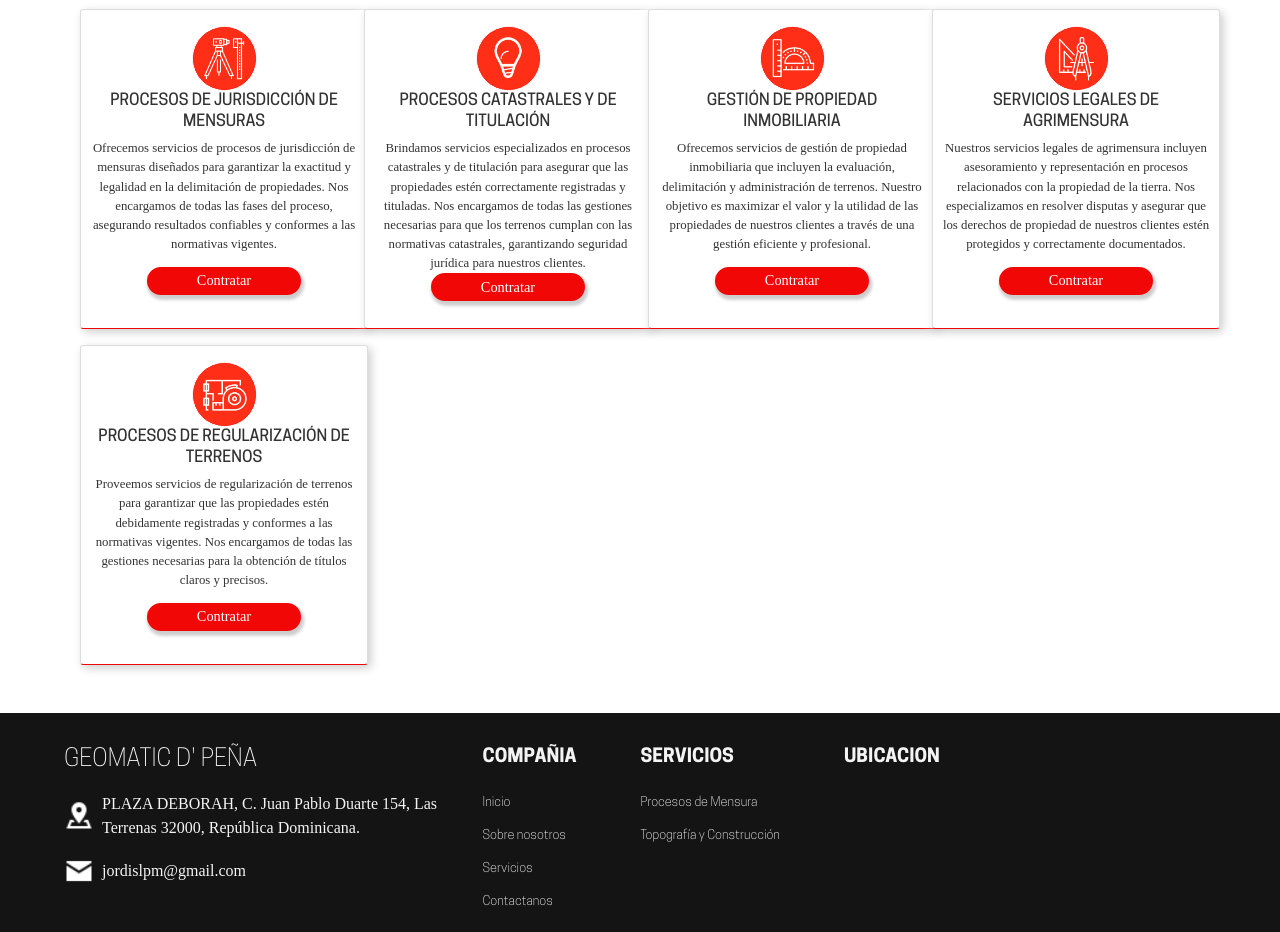
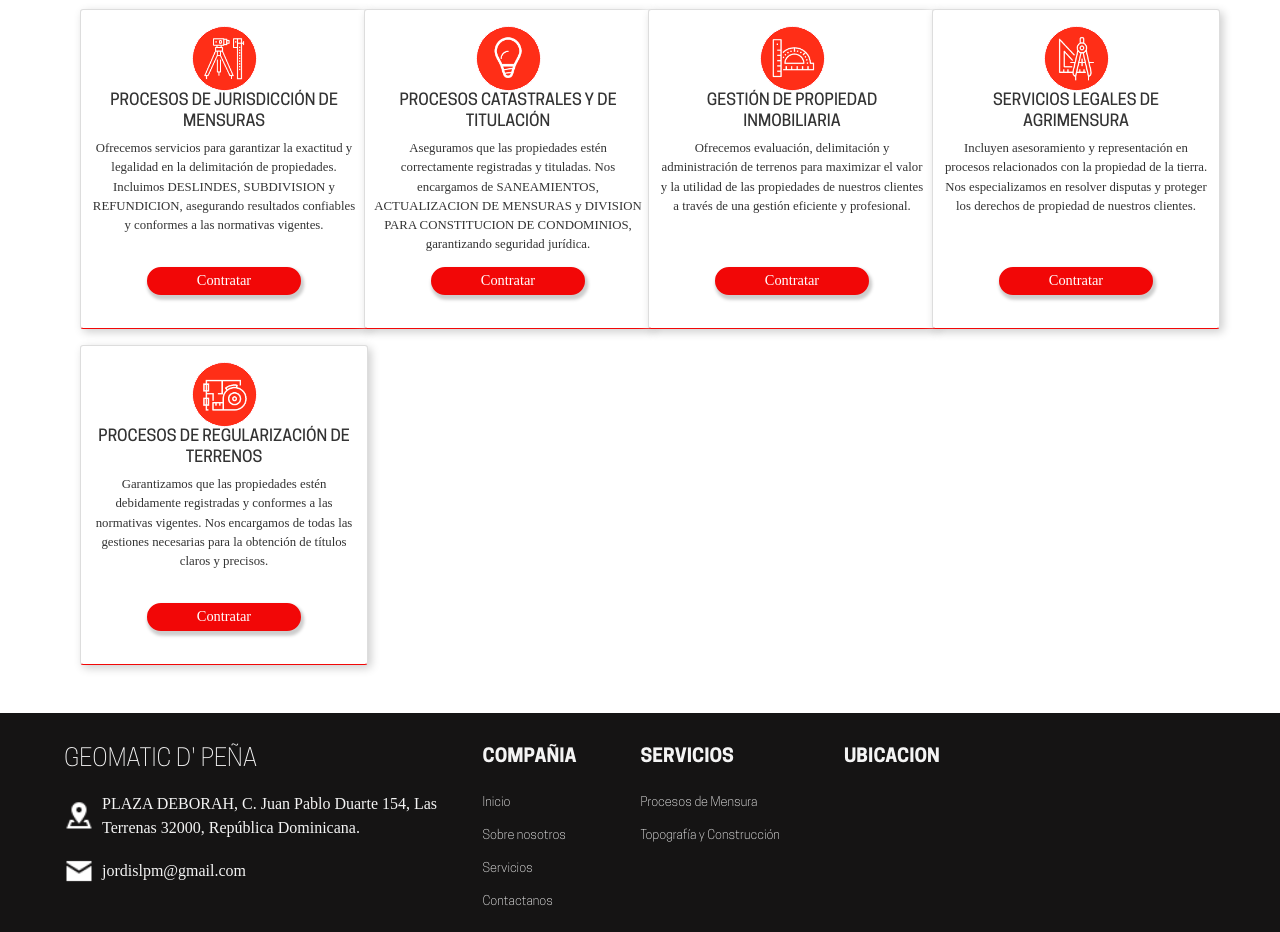
Before and after one commit to jordislpm/geomatic-d-pena, a Next.js app: page /services in a window 1280 px wide. Shown: the part 900-1832 px from the top of the page. Built offline with nearby package versions, Linux system fonts and the light colour scheme; grey boxes are pictures that could not be loaded; a web font is replaced by a local one.

Commit message:
feat: improve styles, whatsapp link and data: "Procesos de mensura"

```diff
--- a/components/Contact/ContactForm/ContactForm.tsx
+++ b/components/Contact/ContactForm/ContactForm.tsx
@@ -25,7 +25,7 @@ function ContactForm() {
         const {name, message, email} = formData;
         const name_link = name.split(" ").join("%20");
         const message_link = message.split(" ").join("%20");
-        const dynamicLink = `https://wa.me/1647667926?text=Nombre:%20${name_link},%20Mensaje:%20"${message_link}".%20Mi%20email%20es:%20${email}.%20estoy%20interesado%20en%20tus%20servicios%20como%20agrimensor."`
+        const dynamicLink = `https://api.whatsapp.com/send?phone=16476679262&text=Nombre%3A%20${name_link}%2C%20Mensaje%3A%20%22${message_link}%22.%20Mi%20${email}%20es%3A%20email.%20estoy%20interesado%20en%20tus%20servicios%20como%20agrimensor.%22`
         global.open(dynamicLink, '_blank', 'noopener,noreferrer');
 
       };
--- a/components/layout/Header/Header.module.css
+++ b/components/layout/Header/Header.module.css
@@ -44,8 +44,8 @@ color: inherit;
 }
 
 .header__nav img{
-    height: 5rem;
-    width: 10rem;
+    height: 4rem;
+    width: auto;
     transition: height 0.2s ease, width 0.2s ease
 }
 
@@ -61,8 +61,8 @@ color: inherit;
 }
 
 .header__nav_scroll img{
-    height: 3rem;
-    width: 8rem;
+    height: 2.6rem;
+    width: auto;
 }
 
 .number{
--- a/components/share/ButtonPrincipal/ButtonPrincipal.module.css
+++ b/components/share/ButtonPrincipal/ButtonPrincipal.module.css
@@ -7,6 +7,8 @@
   font-size: 0.9rem;
   box-shadow: 0.1rem 0.2rem 0.2rem 0.1rem rgba(0, 0, 0, 0.2);
   border: 2px solid var(--red-primary);
+  text-decoration: none;
+  color: inherit;
 }
 
 .button__primary {
--- a/constants/contacts.ts
+++ b/constants/contacts.ts
@@ -12,4 +12,4 @@ export const contacts_data = {
 
 export const contact_number = "+ 1 ( 647 ) 667 9262";
 
-export const whatsapp_number = "https://wa.me/1647667926?text=Hola,%20estoy%20interesado%20en%20tus%20servicios%20como%20agrimensor."
+export const whatsapp_number = "https://wa.link/1iyknp";
--- a/constants/services.ts
+++ b/constants/services.ts
@@ -5,56 +5,65 @@ export const servicesData = [
         title: "Procesos de Mensura",
         subTitle: "SERVICIOS ESPECIALIZADOS EN PROCESOS CATASTRALES Y DE TITULACIÓN",
         description: "Nuestros servicios integrales de mensura están diseñados a medida para clientes que requieren procesos legales de regularización de terrenos, adaptándonos a sus necesidades y particularidades específicas.",
-    link:"/services",
+        link: "/services",
         img: "/red-suryeyor.png",
-    services:[
-        {title:"Procesos de Jurisdicción de Mensuras",
+        services: [
+            {
+                title: "Procesos de Jurisdicción de Mensuras",
                 logo: "/icons-service/field.png",
-        description: "Ofrecemos servicios de procesos de jurisdicción de mensuras diseñados para garantizar la exactitud y legalidad en la delimitación de propiedades. Nos encargamos de todas las fases del proceso, asegurando resultados confiables y conformes a las normativas vigentes."
+                description: "Ofrecemos servicios para garantizar la exactitud y legalidad en la delimitación de propiedades. Incluimos DESLINDES, SUBDIVISION y REFUNDICION, asegurando resultados confiables y conformes a las normativas vigentes."
             },
-        {title:"Procesos Catastrales y de Titulación",
+            {
+                title: "Procesos Catastrales y de Titulación",
                 logo: "/icons-service/expropr.png",
-        description: "Brindamos servicios especializados en procesos catastrales y de titulación para asegurar que las propiedades estén correctamente registradas y tituladas. Nos encargamos de todas las gestiones necesarias para que los terrenos cumplan con las normativas catastrales, garantizando seguridad jurídica para nuestros clientes."
+                description: "Aseguramos que las propiedades estén correctamente registradas y tituladas. Nos encargamos de SANEAMIENTOS, ACTUALIZACION DE MENSURAS y DIVISION PARA CONSTITUCION DE CONDOMINIOS, garantizando seguridad jurídica."
             },
-        {title:"Gestión de Propiedad Inmobiliaria",
+            {
+                title: "Gestión de Propiedad Inmobiliaria",
                 logo: "/icons-service/boundry.png",
-        description: "Ofrecemos servicios de gestión de propiedad inmobiliaria que incluyen la evaluación, delimitación y administración de terrenos. Nuestro objetivo es maximizar el valor y la utilidad de las propiedades de nuestros clientes a través de una gestión eficiente y profesional."
+                description: "Ofrecemos evaluación, delimitación y administración de terrenos para maximizar el valor y la utilidad de las propiedades de nuestros clientes a través de una gestión eficiente y profesional."
             },
-        {title:"Servicios Legales de Agrimensura",
+            {
+                title: "Servicios Legales de Agrimensura",
                 logo: "/icons-service/drawing.png",
-        description: "Nuestros servicios legales de agrimensura incluyen asesoramiento y representación en procesos relacionados con la propiedad de la tierra. Nos especializamos en resolver disputas y asegurar que los derechos de propiedad de nuestros clientes estén protegidos y correctamente documentados."
+                description: "Incluyen asesoramiento y representación en procesos relacionados con la propiedad de la tierra. Nos especializamos en resolver disputas y proteger los derechos de propiedad de nuestros clientes."
             },
-
-    {title:"Procesos de Regularización de Terrenos",
+            {
+                title: "Procesos de Regularización de Terrenos",
                 logo: "/icons-service/assist.png",
-    description: "Proveemos servicios de regularización de terrenos para garantizar que las propiedades estén debidamente registradas y conformes a las normativas vigentes. Nos encargamos de todas las gestiones necesarias para la obtención de títulos claros y precisos."
-    },
+                description: "Garantizamos que las propiedades estén debidamente registradas y conformes a las normativas vigentes. Nos encargamos de todas las gestiones necesarias para la obtención de títulos claros y precisos."
+            }
         ]
     },
     {
         title: "Topografía y Construcción",
         subTitle: "LEVANTAMIENTOS Y PLANIFICACIÓN PARA LA CONSTRUCCIÓN",
         description: "Nuestro equipo experimentado se dedica a lograr la satisfacción del cliente, proporcionando soluciones topográficas para la construcción que superan las expectativas de propietarios, planificadores, arquitectos, abogados e ingenieros.",
-    link:"/services",
+        link: "/services",
         img: "/street-surveyor.webp",
-    services:[
-        {title:"Servicios Topográficos y de Ingeniería",
+        services: [
+            {
+                title: "Servicios Topográficos y de Ingeniería",
                 logo: "/icons-service/assist.png",
                 description: "Ofrecemos servicios topográficos y de ingeniería que incluyen levantamientos detallados y análisis precisos del terreno. Nos enfocamos en proporcionar datos exactos y fiables para apoyar diversos proyectos de construcción y desarrollo."
             },
-        {title:"Estudios Topográficos y de Construcción",
+            {
+                title: "Estudios Topográficos y de Construcción",
                 logo: "/icons-service/boundry.png",
                 description: "Realizamos estudios topográficos y de construcción que proporcionan información crucial para el diseño y la ejecución de proyectos. Nos aseguramos de que nuestros estudios sean precisos y completos, brindando una base sólida para cualquier obra."
             },
-        {title:"Levantamientos y Planificación de Obras",
+            {
+                title: "Levantamientos y Planificación de Obras",
                 logo: "/icons-service/drawing.png",
                 description: "Ofrecemos servicios de levantamientos y planificación de obras para asegurar que cada proyecto de construcción esté bien fundamentado desde el inicio. Nos enfocamos en la precisión y la eficiencia para facilitar un desarrollo sin contratiempos."
             },
-        {title:"Topografía Aplicada a la Construcción",
+            {
+                title: "Topografía Aplicada a la Construcción",
                 logo: "/icons-service/expropr.png",
                 description: "Proveemos servicios de topografía aplicada a la construcción, proporcionando datos precisos y útiles para todas las etapas del proceso constructivo. Nuestra prioridad es garantizar que cada proyecto se ejecute con exactitud y conforme a los planos diseñados."
             },
-        {title:"Ingeniería Geomática y de Terrenos",
+            {
+                title: "Ingeniería Geomática y de Terrenos",
                 logo: "/icons-service/field.png",
                 description: "Ofrecemos servicios de ingeniería geomática y de terrenos, combinando la tecnología más avanzada con nuestra experiencia en análisis de datos geoespaciales. Esto nos permite proporcionar soluciones precisas y eficientes para la gestión y desarrollo de terrenos."
             },
```
Also changed, not shown: components/Home/HomeServiceQuestions/HomeServiceQuestions.tsx (+6 -2 lines). Lines whose indentation alone changed are shown as unchanged.
